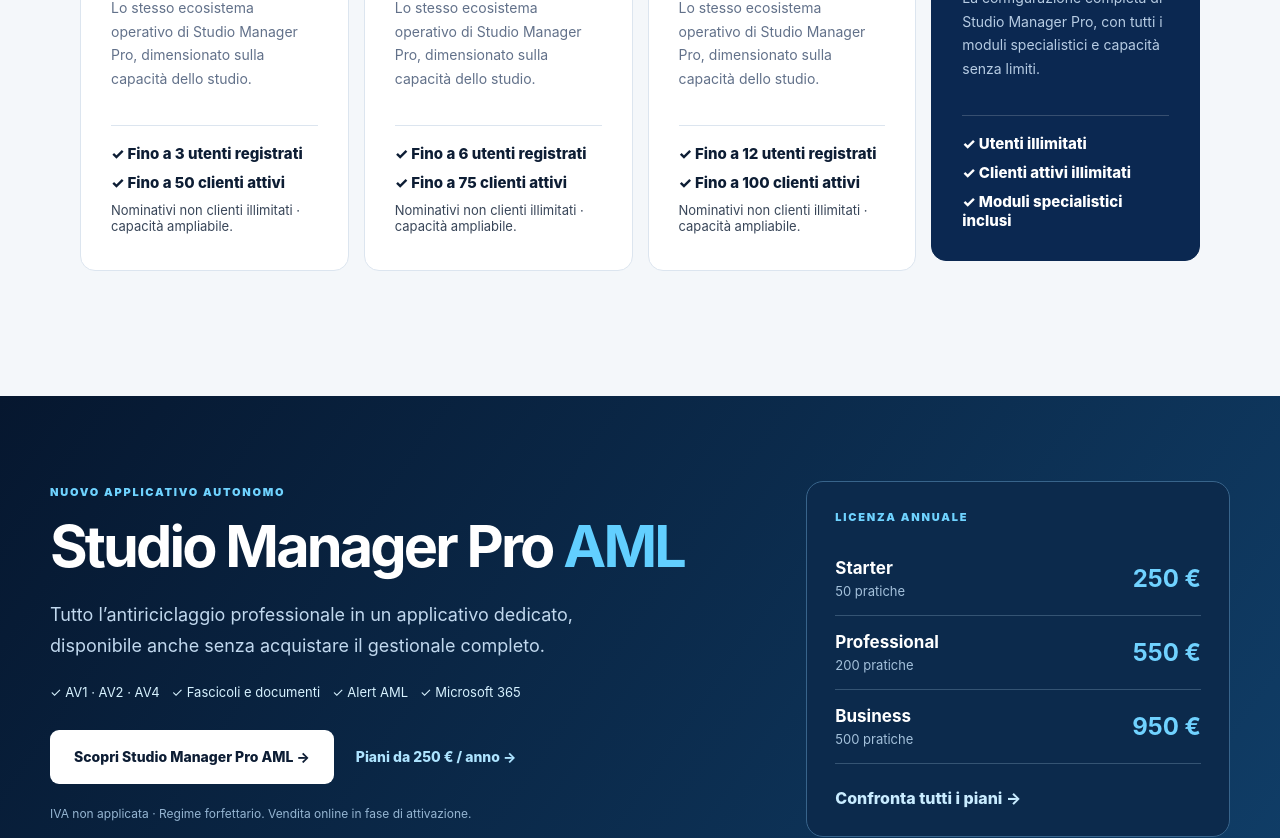
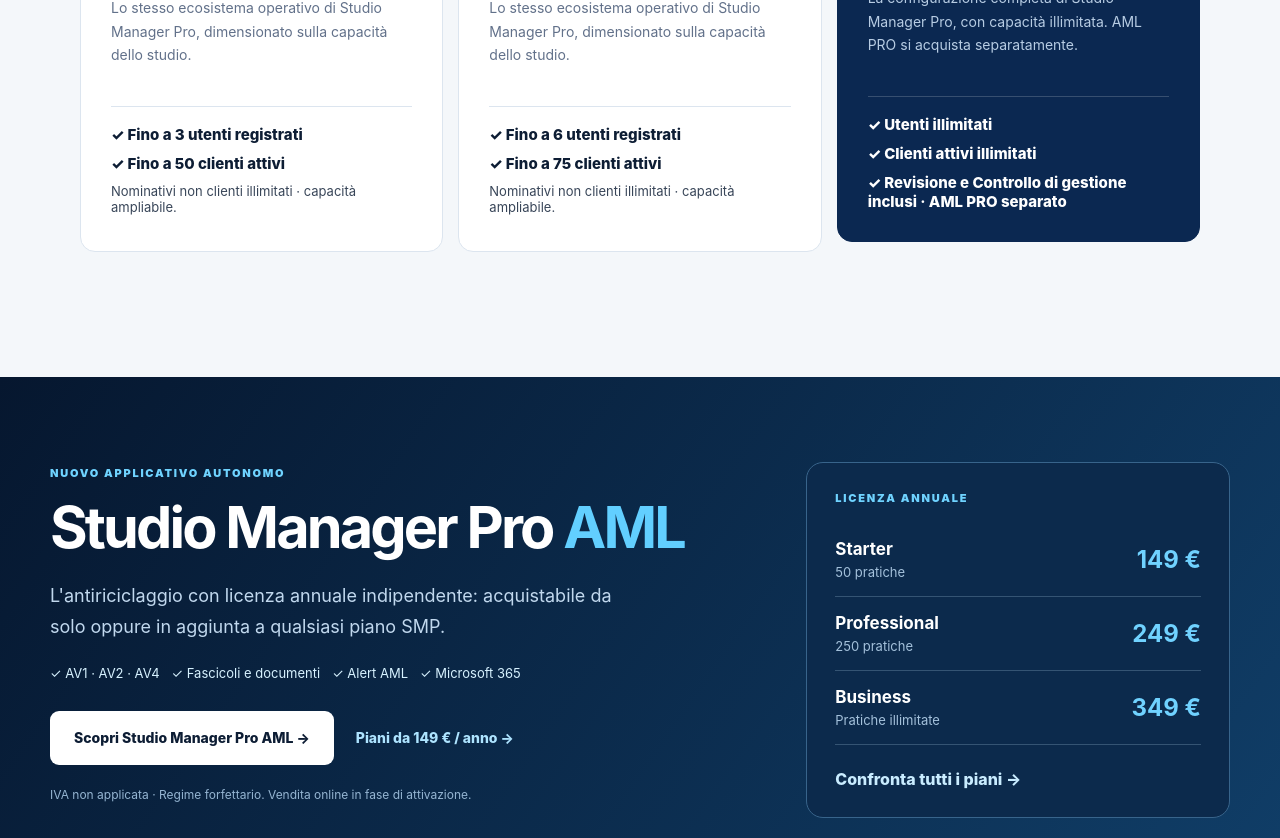
Before and after one commit to martiola68/studio-manager-pro-web, a Next.js app: page / in a window 1280 px wide. Shown: the part 6220-7058 px from the top of the page. Built offline with nearby package versions, Linux system fonts and the light colour scheme.

Commit message:
fix: tre piani SMP e AML PRO con listino indipendente

```diff
--- a/src/app/aml/acquisto/form.tsx
+++ b/src/app/aml/acquisto/form.tsx
@@ -14,7 +14,7 @@ export default function AcquistoAML(){
  const [error,setError]=useState("");
  const selected=getAmlPlan(plan)||amlPlans[1];
  const complete=fs.slice(0,-1).every(([key])=>(data[key]||"").trim())&&flags.every(Boolean);
- const labels=["Accetto le condizioni contrattuali.","Accetto l'informativa privacy.","Confermo la sottoscrizione del piano selezionato.","Dichiaro di aver preso visione della durata annuale e delle condizioni di rinnovo automatico."];
+ const labels=["Accetto le condizioni contrattuali.","Accetto l'informativa privacy.","Confermo la sottoscrizione del piano selezionato.","Dichiaro di aver preso visione della durata annuale e dell'assenza di rinnovo automatico."];
  async function generate(){
    setError("");
    if(!complete){setError("Compila tutti i dati obbligatori e conferma le quattro accettazioni.");return;}
@@ -30,7 +30,7 @@ export default function AcquistoAML(){
  return <main className="amlBuy"><div className="amlBuyWrap">
   <header className="amlBuyHero"><small>STUDIO MANAGER PRO AML</small><h1>Sottoscrizione abbonamento/contratto</h1><p>Dati, licenza annuale, accettazioni e contratto personalizzato.</p><Link href="/aml#prezzi">← Torna ai piani AML</Link></header>
   <section><h2>Dati anagrafici</h2><div className="amlBuyFields">{fs.map(([key,label],i)=><label key={key}>{label}{i<fs.length-1?" *":""}<input required={i<fs.length-1} type={key.includes("email")?"email":"text"} value={data[key]||""} onChange={e=>setData(v=>({...v,[key]:e.target.value}))}/></label>)}</div></section>
-  <section><div className="amlBuyHeader"><div><small>CONFIGURAZIONE</small><h2>Piano Studio Manager Pro AML</h2></div><b>Selezionato: {selected.name}</b></div><div className="amlBuyPlans">{amlPlans.map(p=><button type="button" key={p.id} className={plan===p.id?"chosen":""} onClick={()=>setPlan(p.id)}><strong>{p.name}</strong><span>Fino a {p.maxPractices} pratiche AML</span><b>{p.annualEur},00 €<small> / anno</small></b></button>)}</div><p>IVA non applicata · Regime forfettario. Nessun modulo SMP aggiuntivo.</p></section>
+  <section><div className="amlBuyHeader"><div><small>CONFIGURAZIONE</small><h2>Piano Studio Manager Pro AML</h2></div><b>Selezionato: {selected.name}</b></div><div className="amlBuyPlans">{amlPlans.map(p=><button type="button" key={p.id} className={plan===p.id?"chosen":""} onClick={()=>setPlan(p.id)}><strong>{p.name}</strong><span>{p.maxPractices === null ? "Pratiche AML illimitate" : `Fino a ${p.maxPractices} pratiche AML`}</span><b>{p.annualEur},00 €<small> / anno</small></b></button>)}</div><p>IVA non applicata · Regime forfettario. Nessun modulo SMP aggiuntivo.</p></section>
   <section><h2>Accettazioni obbligatorie</h2>{labels.map((label,i)=><label className="amlBuyCheck" key={i}><input type="checkbox" checked={flags[i]} onChange={e=>setFlags(a=>a.map((v,j)=>j===i?e.target.checked:v))}/>{label}</label>)}{!flags.every(Boolean)&&<p className="amlBuyWarning">Per generare la bozza devi attivare tutti e quattro i flag.</p>}</section>
   <section><h2>Contratto di abbonamento</h2><p>1. Compila i dati. 2. Attiva le accettazioni. 3. Genera e scarica il documento personalizzato in PDF. 4. Firma il documento; l'invio definitivo sarà attivato quando saranno approvate le condizioni contrattuali.</p><button type="button" className="amlBuyDraft" disabled={!complete} onClick={generate}>Genera e scarica contratto personalizzato PDF →</button><label className="amlBuyFile">Carica il contratto firmato in PDF (invio non ancora attivo)<input type="file" accept=".pdf,application/pdf" onChange={e=>setFile(e.target.files?.[0]||null)}/><small>{file?"Selezionato: "+file.name+" · non trasmesso":"Il caricamento sicuro sarà attivato dopo la validazione del contratto definitivo."}</small></label></section>
   {error&&<p className="amlBuyError">{error}</p>}<button disabled className="amlBuyPay">Sottoscrivi e procedi al pagamento Stripe →</button><p className="amlBuyNotice">Acquisti temporaneamente sospesi. Nessun pagamento o attivazione viene effettuato.</p>
--- a/src/app/aml/page.tsx
+++ b/src/app/aml/page.tsx
@@ -80,7 +80,7 @@ export default function AMLCommercialPage() {
         <div className={styles.pricingGrid}>
           {amlPlans.map(plan=><article className={styles.priceCard} key={plan.id}>
             <h3>{plan.name}</h3>
-            <p className={styles.practiceCap}>Fino a <strong>{plan.maxPractices}</strong> pratiche</p>
+            <p className={styles.practiceCap}><strong>{plan.maxPractices === null ? "Illimitate" : `Fino a ${plan.maxPractices}`}</strong> pratiche</p>
             <div className={styles.priceAmount}>€ {plan.annualEur}<span> /anno</span></div>
             <ul>{plan.features.map(feature=><li key={feature}>{feature}</li>)}</ul>
             <a className={styles.priceAction} href={"/aml/acquisto?piano="+plan.id}>Seleziona piano</a>
--- a/src/app/api/aml/checkout/route.ts
+++ b/src/app/api/aml/checkout/route.ts
@@ -3,7 +3,7 @@ import Stripe from "stripe";
 import {getAmlPlan,getAmlPriceId,type AmlPlanId} from "../../../../lib/aml-pricing";
 export async function POST(request:Request){
  try {
-  if(process.env.AML_SALES_ENABLED!=="true") return NextResponse.json({error:"Le vendite AML non sono ancora aperte: listino e attivazione in fase di collaudo."},{status:503});
+  if(process.env.AML_SALES_ENABLED!=="true" || process.env.AML_LICENSE_PROVISIONING_ENABLED!=="true") return NextResponse.json({error:"Le vendite AML non sono ancora aperte: listino e attivazione in fase di collaudo."},{status:503});
   if(!process.env.STRIPE_SECRET_KEY || !process.env.STRIPE_AML_WEBHOOK_SECRET) return NextResponse.json({error:"Pagamento AML non ancora configurato"}, {status:503});
   const {plan,email,studioName,vatNumber}=await request.json();
   if(typeof plan!=="string"||!getAmlPlan(plan))return NextResponse.json({error:"Piano non valido"},{status:400});
@@ -15,13 +15,12 @@ export async function POST(request:Request){
   const safeVat=typeof vatNumber==="string"?vatNumber.trim().slice(0,32):"";
   const site=process.env.NEXT_PUBLIC_SITE_URL||"https://studiomanagerpro.it";
   const session=await stripe.checkout.sessions.create({
-   mode:"subscription",
+   mode:"payment",
    line_items:[{price,quantity:1}],
    customer_email:email.toLowerCase().trim(),
    billing_address_collection:"required",
    tax_id_collection:{enabled:true},
    metadata:{product:"studio-manager-aml",plan,studioName:studioName.trim(),vatNumber:safeVat},
-   subscription_data:{metadata:{product:"studio-manager-aml",plan,studioName:studioName.trim()}},
    success_url:site+"/aml/esito?session_id={CHECKOUT_SESSION_ID}",
    cancel_url:site+"/aml#prezzi",
   });
--- a/src/app/api/aml/contratto/route.ts
+++ b/src/app/api/aml/contratto/route.ts
@@ -28,13 +28,13 @@ export async function POST(request:Request){
   add("DATI DEL SOTTOSCRITTORE",13,true);
   const labels:Record<string,string>={ragione_sociale:"Ragione sociale",codice_fiscale:"Codice fiscale",partita_iva:"Partita IVA",codice_sdi:"Codice SDI",email_studio:"Email studio",admin_nome:"Nome amministratore",admin_cognome:"Cognome amministratore",admin_email:"Email amministratore",indirizzo:"Indirizzo",citta:"Citta",provincia:"Provincia",cap:"CAP",telefono:"Telefono"};
   for(const [k,label] of Object.entries(labels))add(label+": "+clean(customer[k]));
-  y-=12;add("PIANO DI LICENZA AML",13,true);add("Piano: "+plan.name);add("Pratiche AML incluse: fino a "+plan.maxPractices);add("Corrispettivo annuale: "+money(plan.annualEur));add("IVA non applicata: regime forfettario.");y-=14;
+  y-=12;add("PIANO DI LICENZA AML",13,true);add("Piano: "+plan.name);add("Pratiche AML incluse: "+(plan.maxPractices === null ? "illimitate" : "fino a "+plan.maxPractices));add("Corrispettivo annuale: "+money(plan.annualEur));add("IVA non applicata: regime forfettario.");y-=14;
   add("AMBITO DEL SERVIZIO",13,true);
   add("Licenza annuale dell'applicativo autonomo Studio Manager Pro AML: pratiche antiriciclaggio, adeguata verifica, fascicoli, rappresentanti, documenti, alert AML e integrazione Microsoft 365. Non sono inclusi i moduli del gestionale SMP ordinario.");
   y-=12;add("CONDIZIONI DA APPROVARE",13,true);
   add("Durata annuale, disciplina del rinnovo e disdetta, limiti applicativi, disponibilita del servizio, responsabilita, trattamento dati e assistenza dovranno essere formalizzati nelle condizioni generali definitive prima della sottoscrizione vincolante.");y-=16;
   add("ACCETTAZIONI RESE IN FASE DI GENERAZIONE",12,true);
-  ["Condizioni contrattuali","Informativa privacy","Piano selezionato","Durata annuale e rinnovo automatico"].forEach(x=>add("[X] "+x));
+  ["Condizioni contrattuali","Informativa privacy","Piano selezionato","Durata annuale e rinnovo volontario"].forEach(x=>add("[X] "+x));
   y-=25;add("Data: ______________________________");add("Firma del sottoscrittore: ____________________________________");
   pdf.setTitle("Documento di sottoscrizione Studio Manager Pro AML - "+plan.name);
   const bytes=await pdf.save();
--- a/src/app/page.tsx
+++ b/src/app/page.tsx
@@ -23,7 +23,7 @@ const advantages = [
 const homePlans = [
   { code: "essential", name: "Essential", users: 3, clients: 50 },
   { code: "professional", name: "Professional", users: 6, clients: 75 },
-  { code: "studio_plus", name: "Studio Plus", users: 12, clients: 100 },
+
   { code: "full_unlimited", name: "Full Unlimited", full: true },
 ];
 
@@ -50,12 +50,12 @@ export default function Home() {
 
     <section className="solutionsSection" id="piani">
       <div className="sectionHead"><div><p className="eyebrow">SOLUZIONI</p><h2>La configurazione giusta<br />per ogni fase dello studio.</h2></div><p>Quattro configurazioni per accompagnare studi con esigenze e dimensioni diverse. Il dettaglio completo dell’offerta è disponibile nella pagina dedicata.</p></div>
-      <div className="solutionGrid" style={{gridTemplateColumns:"repeat(4,minmax(0,1fr))"}}>
+      <div className="solutionGrid" style={{gridTemplateColumns:"repeat(auto-fit,minmax(240px,1fr))"}}>
         {homePlans.map((p) => <article key={p.code} className={p.full ? "solutionFeatured" : ""} style={{display:"flex",flexDirection:"column"}}>
           <span style={{fontSize:17,fontWeight:950,letterSpacing:".13em"}}>{p.name.toUpperCase()}</span>
-          <p style={{marginTop:44,minHeight:76}}>{p.full ? "La configurazione completa di Studio Manager Pro, con tutti i moduli specialistici e capacità senza limiti." : "Lo stesso ecosistema operativo di Studio Manager Pro, dimensionato sulla capacità dello studio."}</p>
+          <p style={{marginTop:44,minHeight:76}}>{p.full ? "La configurazione completa di Studio Manager Pro, con capacità illimitata. AML PRO si acquista separatamente." : "Lo stesso ecosistema operativo di Studio Manager Pro, dimensionato sulla capacità dello studio."}</p>
           <div style={{display:"grid",gap:10,margin:"20px 0 0",paddingTop:18,borderTop:p.full?"1px solid rgba(255,255,255,.18)":"1px solid #dce5ef"}}>
-            {p.full ? <><span style={{fontSize:15,fontWeight:850}}>✓ Utenti illimitati</span><span style={{fontSize:15,fontWeight:850}}>✓ Clienti attivi illimitati</span><span style={{fontSize:15,fontWeight:850}}>✓ Moduli specialistici inclusi</span></> : <><span style={{fontSize:15,fontWeight:850}}>✓ Fino a {p.users} utenti registrati</span><span style={{fontSize:15,fontWeight:850}}>✓ Fino a {p.clients} clienti attivi</span><span style={{fontSize:13,opacity:.82}}>Nominativi non clienti illimitati · capacità ampliabile.</span></>}
+            {p.full ? <><span style={{fontSize:15,fontWeight:850}}>✓ Utenti illimitati</span><span style={{fontSize:15,fontWeight:850}}>✓ Clienti attivi illimitati</span><span style={{fontSize:15,fontWeight:850}}>✓ Revisione e Controllo di gestione inclusi · AML PRO separato</span></> : <><span style={{fontSize:15,fontWeight:850}}>✓ Fino a {p.users} utenti registrati</span><span style={{fontSize:15,fontWeight:850}}>✓ Fino a {p.clients} clienti attivi</span><span style={{fontSize:13,opacity:.82}}>Nominativi non clienti illimitati · capacità ampliabile.</span></>}
           </div>
         </article>)}
       </div>
@@ -65,15 +65,15 @@ export default function Home() {
       <div className="amlStandaloneInner">
         <div><p className="eyebrow lightEyebrow">NUOVO APPLICATIVO AUTONOMO</p>
           <h2>Studio Manager Pro <span>AML</span></h2>
-          <p className="amlStandaloneLead">Tutto l’antiriciclaggio professionale in un applicativo dedicato, disponibile anche senza acquistare il gestionale completo.</p>
+          <p className="amlStandaloneLead">L'antiriciclaggio con licenza annuale indipendente: acquistabile da solo oppure in aggiunta a qualsiasi piano SMP.</p>
           <div className="amlStandaloneHighlights"><span>✓ AV1 · AV2 · AV4</span><span>✓ Fascicoli e documenti</span><span>✓ Alert AML</span><span>✓ Microsoft 365</span></div>
-          <div className="amlStandaloneActions"><a className="primaryButton whiteButton" href="/aml">Scopri Studio Manager Pro AML →</a><a className="amlStandaloneSecondary" href="/aml#prezzi">Piani da 250 € / anno →</a></div>
+          <div className="amlStandaloneActions"><a className="primaryButton whiteButton" href="/aml">Scopri Studio Manager Pro AML →</a><a className="amlStandaloneSecondary" href="/aml#prezzi">Piani da 149 € / anno →</a></div>
           <p className="amlStandaloneNote">IVA non applicata · Regime forfettario. Vendita online in fase di attivazione.</p>
         </div>
         <div className="amlStandalonePlans"><p className="eyebrow lightEyebrow">LICENZA ANNUALE</p>
-          <div><strong>Starter</strong><span>50 pratiche</span><b>250 €</b></div>
-          <div><strong>Professional</strong><span>200 pratiche</span><b>550 €</b></div>
-          <div><strong>Business</strong><span>500 pratiche</span><b>950 €</b></div>
+          <div><strong>Starter</strong><span>50 pratiche</span><b>149 €</b></div>
+          <div><strong>Professional</strong><span>250 pratiche</span><b>249 €</b></div>
+          <div><strong>Business</strong><span>Pratiche illimitate</span><b>349 €</b></div>
           <a href="/aml#prezzi">Confronta tutti i piani →</a>
         </div>
       </div>
--- a/src/lib/aml-pricing.ts
+++ b/src/lib/aml-pricing.ts
@@ -1,9 +1,9 @@
 // Listino AML approvato per il lancio: IVA non applicata (regime forfettario).
 // I prezzi di produzione sono sempre validati sul server tramite Price ID Stripe.
 export const amlPlans = [
-  {id:"starter",name:"Starter",maxPractices:50,annualEur:250,features:["Fino a 50 pratiche AML","AV1, AV2, AV4 e fascicoli","Alert e scadenze","Utenti e Microsoft 365"]},
-  {id:"professional",name:"Professional",maxPractices:200,annualEur:550,features:["Fino a 200 pratiche AML","AV1, AV2, AV4 e fascicoli","Alert e scadenze","Utenti e Microsoft 365"]},
-  {id:"business",name:"Business",maxPractices:500,annualEur:950,features:["Fino a 500 pratiche AML","AV1, AV2, AV4 e fascicoli","Alert e scadenze","Utenti e Microsoft 365"]},
+  {id:"starter",name:"Starter",maxPractices:50,annualEur:149,features:["Fino a 50 pratiche AML","AV1, AV2, AV4 e fascicoli","Alert e scadenze","Utenti e Microsoft 365"]},
+  {id:"professional",name:"Professional",maxPractices:250,annualEur:249,features:["Fino a 200 pratiche AML","AV1, AV2, AV4 e fascicoli","Alert e scadenze","Utenti e Microsoft 365"]},
+  {id:"business",name:"Business",maxPractices:null,annualEur:349,features:["Pratiche AML illimitate","AV1, AV2, AV4 e fascicoli","Alert e scadenze","Utenti e Microsoft 365"]},
 ] as const;
 export type AmlPlanId=(typeof amlPlans)[number]["id"];
 export function getAmlPlan(id:string){return amlPlans.find(p=>p.id===id);}
```
Also changed, not shown: src/app/soluzioni/page.tsx (+5 -5 lines).
